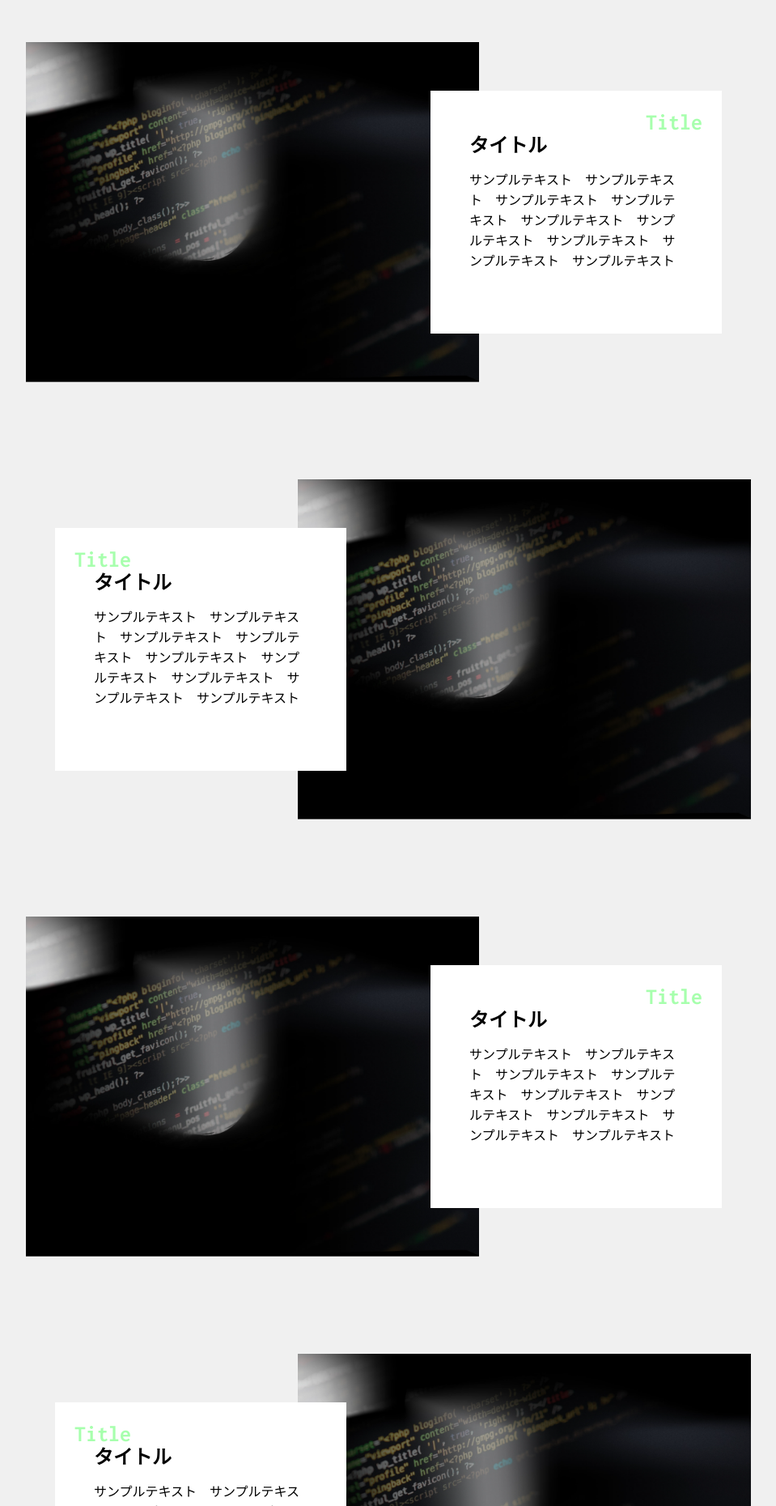
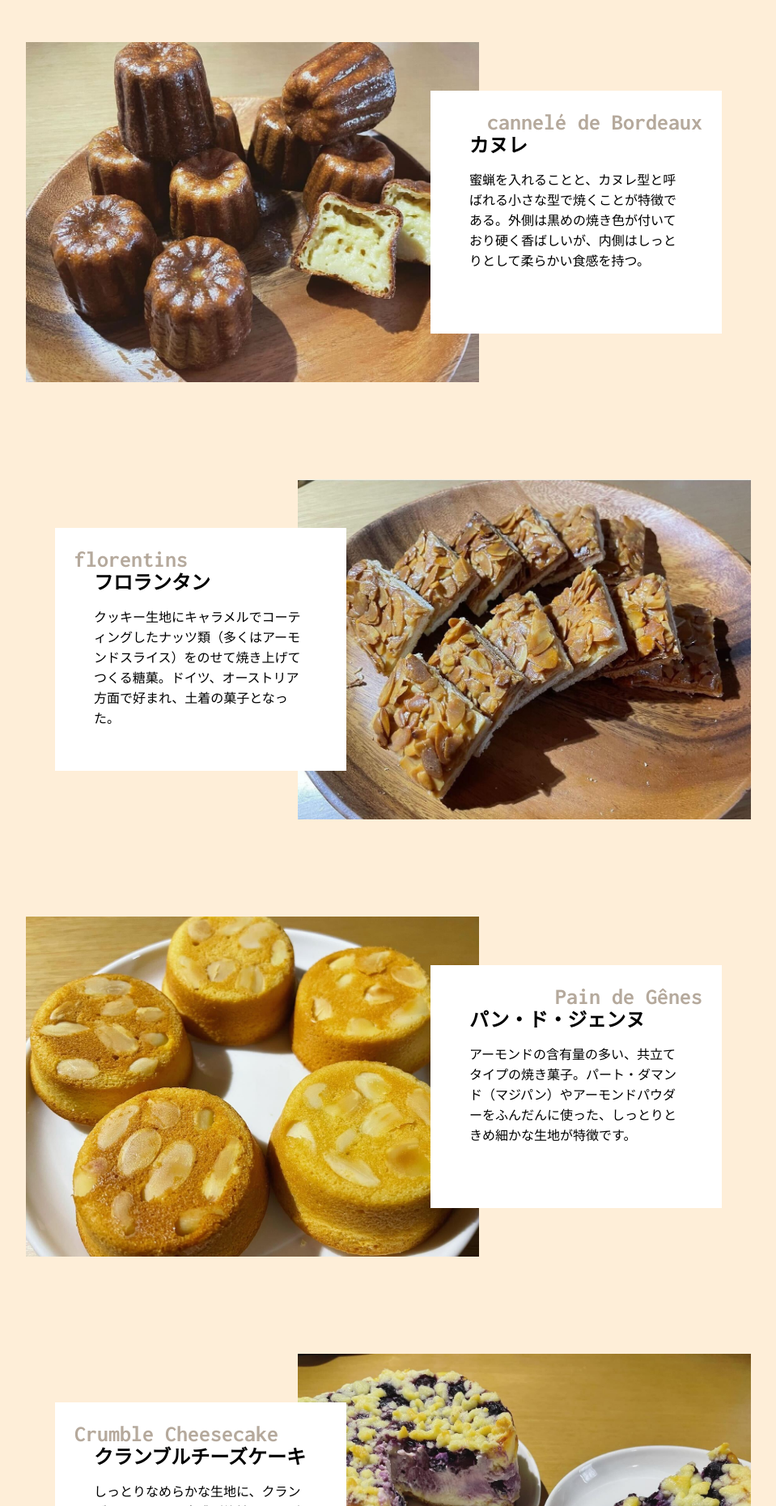
Before and after one commit to BeEngineer-Organization/event_static_site_2, a website: page public/index.html in a window 1280 px wide. Shown: the part 940-2800 px from the top of the page at 81% size, without its empty margins (160-1119 px from the left). Drawn offline with Linux system fonts and the light colour scheme.

Commit message:
makebranch

```diff
--- a/public/css/style.css
+++ b/public/css/style.css
@@ -7,7 +7,7 @@
 }
 
 body{
-    background-color: rgb(240, 240, 240);
+    background-color: rgb(254, 238, 216);
 }
 
 /* = = = header = = = */
@@ -55,6 +55,9 @@ header{
     left: 36px;
     font-size: 64px;
     line-height: 1;
+    /* タイトルが横から出現するようにアレンジ */
+    transform: translateX(-100vw);
+    transition: .3s;
 }
 
 
@@ -67,6 +70,9 @@ header{
     position: relative;
     height: 420px;
     margin: 120px auto;
+    /* スクロールするとフェードインするようアレンジ */
+    opacity: 0;
+    transition: .5s;
 }
 
 .introduction__image{
@@ -75,6 +81,13 @@ header{
     object-fit: cover;
     position: absolute;
     top: 0;
+    /* ホバーすると大きくなるようアレンジ */
+    transition: .3s;
+}
+
+/* ホバーすると大きくなるようアレンジ */
+.introduction__image:hover{
+    transform: scale(1.1);
 }
 
 .introduction__image--left{
@@ -111,7 +124,7 @@ header{
 
 .introduction__title--bg{
     position: absolute;
-    color: rgb(167, 255, 173);
+    color: rgba(70, 39, 8, 0.4);
     font-size: 28px;
     top: 24px;
     z-index: 1;
--- a/public/index.html
+++ b/public/index.html
@@ -16,7 +16,8 @@
 
         <!-- ヘッダー -->
         <header id="header">
-            <img class="header__image" src="images/BeEngineer_logo_white.svg">
+            <!-- クリックすると動くようにidを追加（ここでなくてもいい） -->
+            <img class="header__image" src="images/BeEngineer_logo_white.svg" id="button">
             <nav class="header__linklist">
                 <a class="header__link" href="#introduction">
                     Introduction
@@ -29,84 +30,92 @@
 
         <!-- ファーストビュー -->
         <section id="firstview">
-            <img class="firstview__image" src="images/top.jpg">
-            <h1 class="firstview__title">キミの未来をHACKしよう</h1>
+            <!-- クリックしたら画像が変わるようにするために、idを追加して目印を付ける -->
+            <img class="firstview__image" src="images/firstview.jpg" id="firstview__image">
+            <!-- クリックしたら文字が変わるようにするために、idを追加して目印を付ける -->
+            <h1 class="firstview__title" id="firstview__title">How about some sweets<br>with your tea?</h1>
         </section>
 
         <!-- 紹介部分 -->
         <section id="introduction" class="introduction">
 
-            <div class="introduction__content">
-                <img class="introduction__image introduction__image--left" src="images/top.png">
+            <!-- スクロールすると出現するように、idを追加して目印を付ける。 -->
+            <div class="introduction__content" id="content-1">
+                <img class="introduction__image introduction__image--left" src="images/kanure.jpg">
                 <div class="introduction__textblock introduction__textblock--left">
                     <h3 class="introduction__title">
-                        タイトル
+                        カヌレ
                     </h3>
                     <h4 class="introduction__title--bg introduction__title--bg--left">
-                        Title
+                        cannelé de Bordeaux
                     </h4>
                     <p class="introduction__text">
-                        サンプルテキスト　サンプルテキスト　サンプルテキスト　サンプルテキスト　サンプルテキスト　サンプルテキスト　サンプルテキスト　サンプルテキスト　サンプルテキスト
+                        蜜蝋を入れることと、カヌレ型と呼ばれる小さな型で焼くことが特徴である。外側は黒めの焼き色が付いており硬く香ばしいが、内側はしっとりとして柔らかい食感を持つ。
                     </p>
                 </div>
             </div>
 
-            <div class="introduction__content">
-                <img class="introduction__image introduction__image--right" src="images/top.png">
+            <!-- スクロールすると出現するように、idを追加して目印を付ける。 -->
+            <div class="introduction__content" id="content-2">
+                <img class="introduction__image introduction__image--right" src="images/florentine.jpg">
                 <div class="introduction__textblock introduction__textblock--right">
                     <h3 class="introduction__title">
-                        タイトル
+                        フロランタン
                     </h3>
                     <h4 class="introduction__title--bg introduction__title--bg--right">
-                        Title
+                        florentins
                     </h4>
                     <p class="introduction__text">
-                        サンプルテキスト　サンプルテキスト　サンプルテキスト　サンプルテキスト　サンプルテキスト　サンプルテキスト　サンプルテキスト　サンプルテキスト　サンプルテキスト
+                        クッキー生地にキャラメルでコーティングしたナッツ類（多くはアーモンドスライス）をのせて焼き上げてつくる糖菓。ドイツ、オーストリア方面で好まれ、土着の菓子となった。
                     </p>
                 </div>
             </div>
 
-            <div class="introduction__content">
-                <img class="introduction__image introduction__image--left" src="images/top.png">
+            <!-- スクロールすると出現するように、idを追加して目印を付ける。 -->
+            <div class="introduction__content" id="content-3">
+                <img class="introduction__image introduction__image--left" src="images/pain_de_genes.jpg">
                 <div class="introduction__textblock introduction__textblock--left">
                     <h3 class="introduction__title">
-                        タイトル
+                        パン・ド・ジェンヌ
                     </h3>
                     <h4 class="introduction__title--bg introduction__title--bg--left">
-                        Title
+                        Pain de Gênes
                     </h4>
                     <p class="introduction__text">
-                        サンプルテキスト　サンプルテキスト　サンプルテキスト　サンプルテキスト　サンプルテキスト　サンプルテキスト　サンプルテキスト　サンプルテキスト　サンプルテキスト
+                        アーモンドの含有量の多い、共立てタイプの焼き菓子。パート・ダマンド（マジパン）やアーモンドパウダーをふんだんに使った、しっとりときめ細かな生地が特徴です。
                     </p>
                 </div>
             </div>
 
-            <div class="introduction__content">
-                <img class="introduction__image introduction__image--right" src="images/top.png">
+            <!-- スクロールすると出現するように、idを追加して目印を付ける。 -->
+            <div class="introduction__content" id="content-4">
+                <img class="introduction__image introduction__image--right" src="images/crumble_cheesecake.jpg">
                 <div class="introduction__textblock introduction__textblock--right">
                     <h3 class="introduction__title">
-                        タイトル
+                        クランブルチーズケーキ
                     </h3>
                     <h4 class="introduction__title--bg introduction__title--bg--right">
-                        Title
+                        Crumble Cheesecake
                     </h4>
                     <p class="introduction__text">
-                        サンプルテキスト　サンプルテキスト　サンプルテキスト　サンプルテキスト　サンプルテキスト　サンプルテキスト　サンプルテキスト　サンプルテキスト　サンプルテキスト
+                        しっとりなめらかな生地に、クランブルのサクサク食感が絶妙なチーズケーキです。<br>
+                        ミキサーやフードプロセッサーで手軽に生地作りができますので、お菓子作り初心者の方にもおすすめです。
                     </p>
                 </div>
             </div>
 
-            <div class="introduction__content">
-                <img class="introduction__image introduction__image--left" src="images/top.png">
+            <!-- スクロールすると出現するように、idを追加して目印を付ける。 -->
+            <div class="introduction__content" id="content-5">
+                <img class="introduction__image introduction__image--left" src="images/mont_blanc.jpg">
                 <div class="introduction__textblock introduction__textblock--left">
                     <h3 class="introduction__title">
-                        タイトル
+                        モンブラン
                     </h3>
                     <h4 class="introduction__title--bg introduction__title--bg--left">
-                        Title
+                        Mont Blanc aux marrons
                     </h4>
                     <p class="introduction__text">
-                        サンプルテキスト　サンプルテキスト　サンプルテキスト　サンプルテキスト　サンプルテキスト　サンプルテキスト　サンプルテキスト　サンプルテキスト　サンプルテキスト
+                        クリなどを原料とするクリームを生地の上面に絞りかけたケーキ。モンブラン山の形に似せて作ったことからこう呼ばれる。上に降りかけられる白い粉砂糖は雪を表している。
                     </p>
                 </div>
             </div>
--- a/public/js/main.js
+++ b/public/js/main.js
@@ -0,0 +1,55 @@
+// スクロールするとフェードインする
+// 画面の大きさを取得
+let screenHeight = window.screen.height;
+
+// 要素を取得
+let content1 = document.getElementById("content-1");
+let content2 = document.getElementById("content-2");
+let content3 = document.getElementById("content-3");
+let content4 = document.getElementById("content-4");
+let content5 = document.getElementById("content-5");
+
+// 要素がどこにあるかを取得
+let content1Height = content1.getBoundingClientRect().top;
+let content2Height = content2.getBoundingClientRect().top;
+let content3Height = content3.getBoundingClientRect().top;
+let content4Height = content4.getBoundingClientRect().top;
+let content5Height = content5.getBoundingClientRect().top;
+
+// スクロールすると
+window.addEventListener("scroll", () => {
+    // スクロール量を取得
+    // いい感じの場所で出現するように調整
+    var scrollY = window.pageYOffset + screenHeight * 0.6;
+    // スクロール量と要素の高さの比較
+    if(scrollY > content1Height){
+        // 透明度を1にすることで出現
+        content1.style.opacity = 1;
+    }
+    if(scrollY > content2Height){
+        content2.style.opacity = 1;
+    }
+    if(scrollY > content3Height){
+        content3.style.opacity = 1;
+    }
+    if(scrollY > content4Height){
+        content4.style.opacity = 1;
+    }
+    if(scrollY > content5Height){
+        content5.style.opacity = 1;
+    }
+});
+
+// クリックしたら動くコード
+// ボタンを取得
+let buttton = document.getElementById("button");
+
+// クリックしたら
+buttton.addEventListener("click", () => {
+    // 画像のsrc属性が変わる
+    document.getElementById("firstview__image").setAttribute("src", "https://thumb.photo-ac.com/d2/d2204e3c5e0e2ff78efea3dc0e43faff_t.jpeg");
+    // 文字の色が変わる
+    document.getElementById("firstview__title").style.color = "rgb(255, 0, 0)";
+    // 文字が横から出現する
+    document.getElementById("firstview__title").style.transform = "translateX(0)";
+});
```
Also changed, not shown: public/images/BeEngineer.png (deleted), public/images/top.jpg (deleted), public/images/top.png (deleted).
